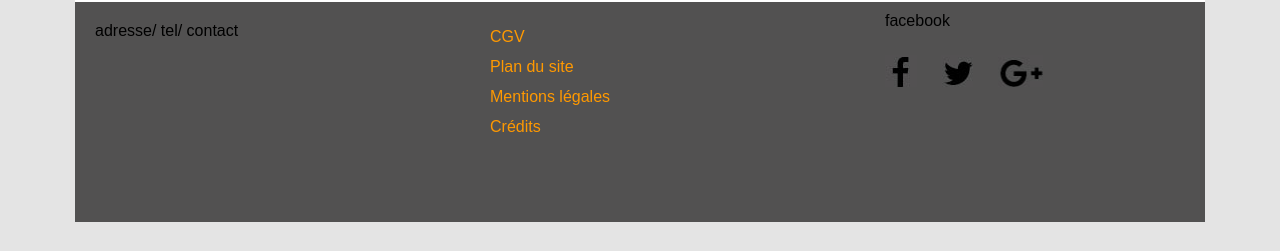
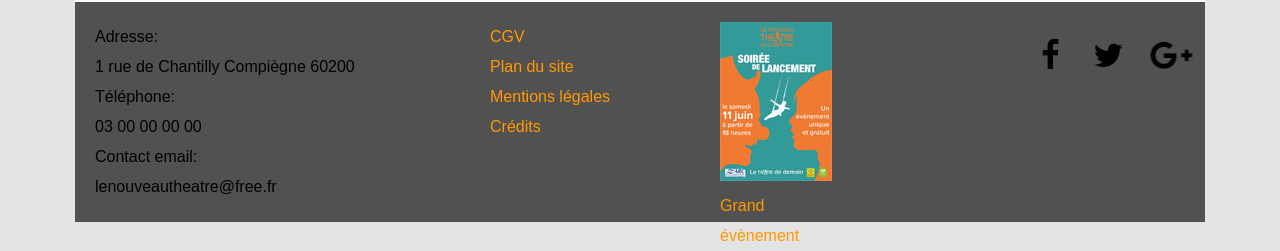
Before and after one commit to LiaraTSoni/newtheaterweb---Copie, a plain HTML site: page contact.html in a window 1280 px wide. Shown: the part 1586-1837 px from the top of the page. Before the commit the page ends 1808 px from the top, so only its background shows below. Drawn offline with Linux system fonts and the light colour scheme.

Commit message:
footer sur toutes les pages

```diff
--- a/contact.html
+++ b/contact.html
@@ -84,8 +84,27 @@
 		</div>
 
 <div id="footer">
-			<div class="informations">adresse/ tel/ contact</div>
+	<div class="informations">
+		<ul>
+			<li>
+				Adresse:
+				<br/>
+				1 rue de Chantilly Compiègne 60200
+			</li>
+			<li>
+				Téléphone:
+				<br/>
+				03 00 00 00 00
+			</li>
+			<li>
+				Contact email:
+				<br/>
+				lenouveautheatre@free.fr
+			</li>
+		</ul>
+	</div>
 	<div class="menubas">
+		<div class="sousmenu">
 			<ul>
 				<li>
 					<a href="">CGV</a>
@@ -101,19 +120,31 @@
 				</li>
 			</ul>
 		</div>
+		<div class="affiche">
+			<a href="">
+				<img src="images/affiche_30.jpg"></a>
+			<a href="">Grand évènement</a>
+		</div>
+		<div class="clearfix"></div>
+	</div>
 	<div class="reseaux">
-				facebook
+		<div class="social">
 			<ul>
-					<li>
-						<div class="facebook"></div>
+
+				<li class="facebook">
+					<a href=""></a>
 				</li>
-					<li>
-						<div class="twitter"></div>
+
+				<li class="twitter">
+					<a href=""></a>
 				</li>
-					<li>
-						<div class="google"></div>
+
+				<li class="google">
+					<a href=""></a>
 				</li>
+
 			</ul>
+		</div>
 
 	</div>
 	<div class="clearfix"></div>
```
Also changed, not shown: billeterie.html (+39 -8 lines), index.html (+6 -6 lines), saison.html (+49 -37 lines). Lines whose indentation alone changed are shown as unchanged.
